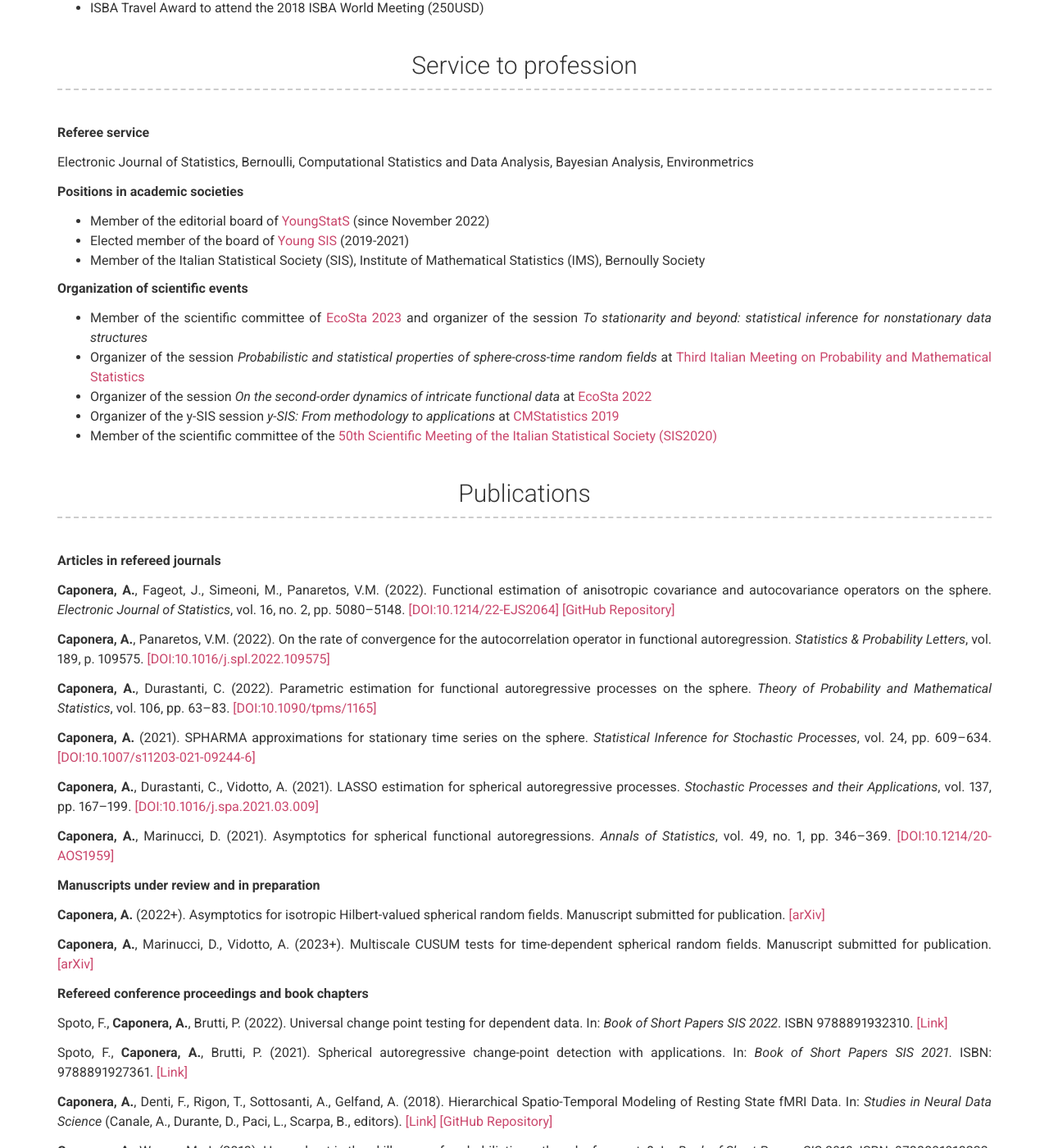
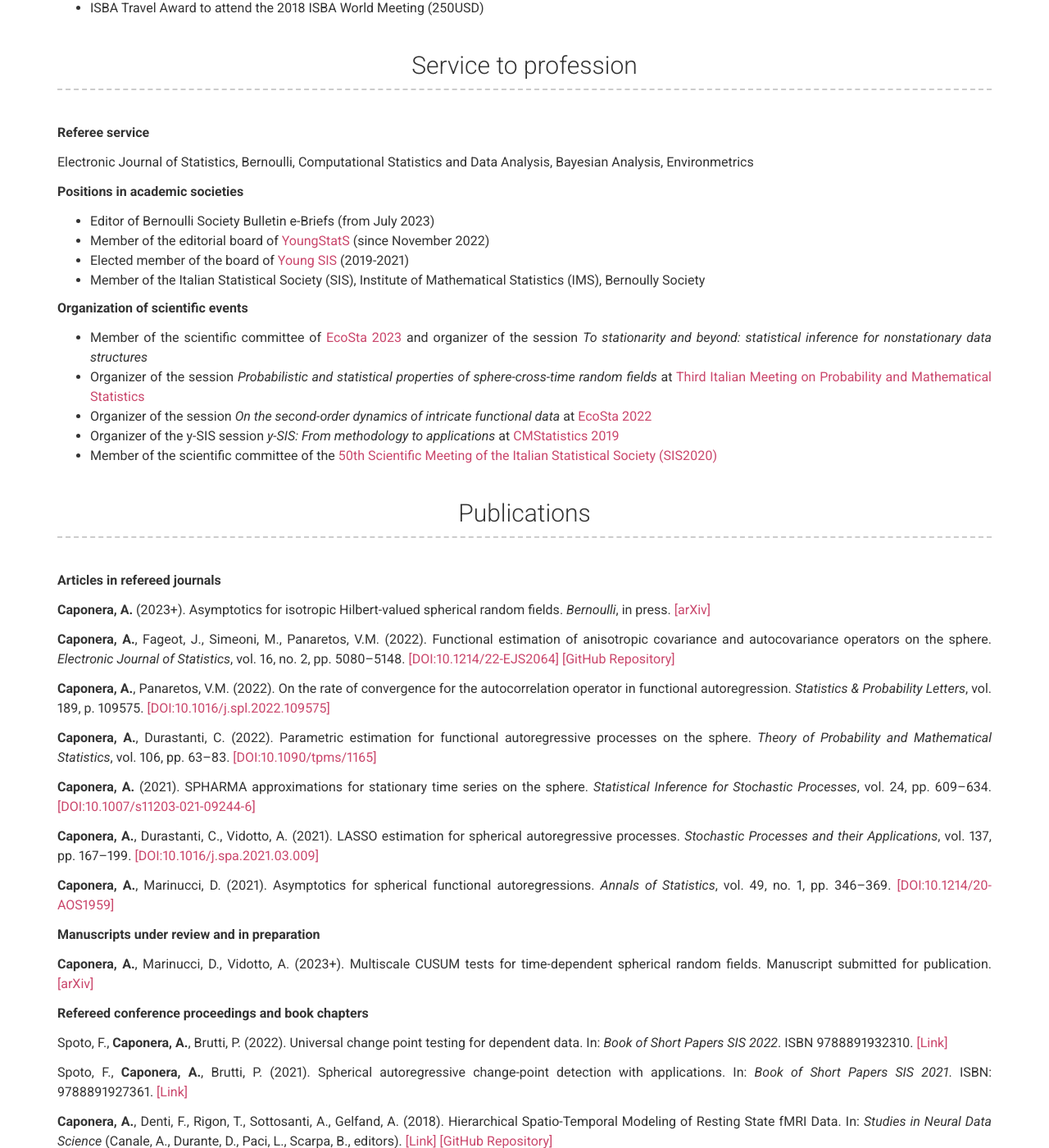
Before and after one commit to alessiacaponera/alessiacaponera.github.io, a Jekyll site: the page built from index.md, in a window 1280 px wide and 1400 px high, scrolled down 1973 px. Shown: the whole window at 82% size. Built offline with Jekyll 4.4.1, drawn with Linux system fonts in a browser that asks for light colours.

Commit message:
Update _config.yml

```diff
--- a/_config.yml
+++ b/_config.yml
@@ -47,6 +47,8 @@ more_content: |
 
     **Articles in refereed journals**
 
+    **Caponera, A.** (2023+). Asymptotics for isotropic Hilbert-valued spherical random fields. *Bernoulli*, in press. [[arXiv]](https://arxiv.org/pdf/2212.02329.pdf)
+
     **Caponera, A.**, Fageot, J., Simeoni, M., Panaretos, V.M. (2022). Functional estimation of anisotropic covariance and autocovariance operators on the sphere. *Electronic Journal of Statistics*, vol. 16, no. 2, pp. 5080--5148. [[DOI:10.1214/22-EJS2064]](https://doi.org/10.1214/22-EJS2064) [[GitHub Repository]](https://github.com/matthieumeo/sphericov)
 
     **Caponera, A.**, Panaretos, V.M. (2022). On the rate of convergence for the autocorrelation operator in functional autoregression. *Statistics & Probability Letters*, vol. 189, p. 109575. [[DOI:10.1016/j.spl.2022.109575]](https://doi.org/10.1016/j.spl.2022.109575)
@@ -60,8 +62,6 @@ more_content: |
     **Caponera, A.**, Marinucci, D. (2021). Asymptotics for spherical functional autoregressions. *Annals of Statistics*, vol. 49, no. 1, pp. 346--369. [[DOI:10.1214/20-AOS1959]](https://doi.org/10.1214/20-AOS1959)
 
     **Manuscripts under review and in preparation**
-
-    **Caponera, A.** (2022+). Asymptotics for isotropic Hilbert-valued spherical random fields. Manuscript submitted for publication. [[arXiv]](https://arxiv.org/pdf/2212.02329.pdf)
 
     **Caponera, A.**, Marinucci, D., Vidotto, A. (2023+). Multiscale CUSUM tests for time-dependent spherical random fields. Manuscript submitted for publication. [[arXiv]](https://arxiv.org/pdf/2305.01392.pdf)
 
@@ -96,6 +96,7 @@ service_content: |
 
     **Positions in academic societies**
 
+    - Editor of Bernoulli Society Bulletin e-Briefs (from July 2023)
     - Member of the editorial board of [YoungStatS](https://youngstats.github.io) (since November 2022)
     - Elected member of the board of [Young SIS](https://youngsis.github.io) (2019-2021)
     - Member of the Italian Statistical Society (SIS), Institute of Mathematical Statistics (IMS), Bernoully Society
```
